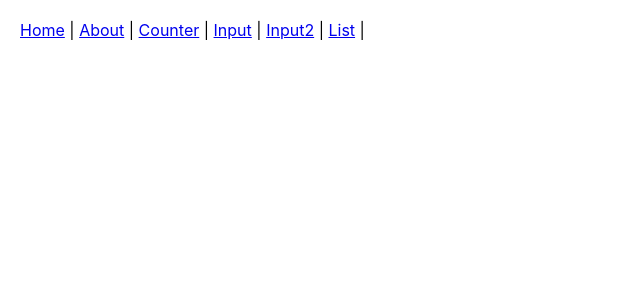
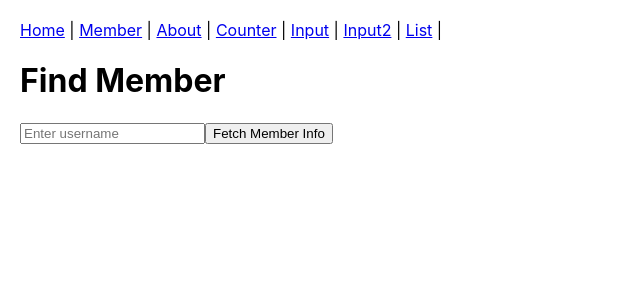
Before and after one commit to mmije0ng/React-CICD, a React (Create React App) app: page /member in a window 1280 px wide. Shown: the top 300 px of the page, without its empty margins (0-640 px from the left). Built offline with nearby package versions, Linux system fonts and the light colour scheme.

Commit message:
Feature: spring 프로젝트와의 api 연동

```diff
--- a/package.json
+++ b/package.json
@@ -6,6 +6,7 @@
     "@testing-library/jest-dom": "^5.17.0",
     "@testing-library/react": "^13.4.0",
     "@testing-library/user-event": "^13.5.0",
+    "axios": "^1.7.2",
     "react": "^18.3.1",
     "react-dom": "^18.3.1",
     "react-router-dom": "^6.24.0",
@@ -18,6 +19,9 @@
     "test": "react-scripts test",
     "eject": "react-scripts eject"
   },
+
+  "proxy": "http://localhost:8080",
+
   "eslintConfig": {
     "extends": [
       "react-app",
--- a/src/App.js
+++ b/src/App.js
@@ -6,12 +6,15 @@ import Counter from "./pages/Counter"
 import Input from "./pages/input"
 import Input2 from "./pages/input2"
 import UserList from "./pages/List"
+import MemberInfo from './components/MemberInfo';
+
 
 function App() {
   return (
     <div className="App">
       <nav>
         <Link to="/">Home</Link> | {" "}
+        <Link to="/member">Member</Link> | {" "}
         <Link to="/about">About</Link> | {" "}
         <Link to="/counter">Counter</Link> | {" "}
         <Link to="/input">Input</Link> | {" "}
@@ -22,6 +25,7 @@ function App() {
       {/* 매핑되는 컴포넌트 */}
       <Routes>
         <Route path="/" element={<Home />}></Route>
+        <Route path="/member" element={<MemberInfo />}></Route>
         <Route path="/about" element={<About />}></Route>
         <Route path="/counter" element={<Counter />}></Route>
         <Route path="/input" element={<Input />}></Route>
@@ -33,4 +37,12 @@ function App() {
   );
 }
 
+// const App = () => {
+//   return (
+//       <div>
+//           <MemberInfo />
+//       </div>
+//   );
+// };
+
 export default App;
--- /dev/null
+++ b/src/components/MemberInfo.js
@@ -0,0 +1,51 @@
+import React, { useState } from 'react';
+import axios from 'axios';
+
+const MemberInfo = () => {
+    const [userName, setUserName] = useState('');
+    const [memberData, setMemberData] = useState(null);
+    const [error, setError] = useState(null);
+
+    const handleInputChange = (event) => {
+        setUserName(event.target.value);
+    };
+
+    const fetchMemberData = async () => {
+        try {
+            const response = await axios.get('/api/member', {
+                params: { userName: userName }
+            });
+            setMemberData(response.data);
+            setError(null);
+        } catch (err) {
+            setError(err.response ? err.response.data : 'Error fetching data');
+            setMemberData(null);
+        }
+    };
+
+    return (
+        <div>
+            <h1>Find Member</h1>
+            <input
+                type="text"
+                value={userName}
+                onChange={handleInputChange}
+                placeholder="Enter username"
+            />
+            <button onClick={fetchMemberData}>Fetch Member Info</button>
+
+            {error && <p style={{ color: 'red' }}>{error}</p>}
+            {memberData && (
+                <div>
+                    <h2>Member Information</h2>
+                    <p><strong>Username:</strong> {memberData.user_name}</p>
+                    <p><strong>Nickname:</strong> {memberData.nick_name}</p>
+                    <p><strong>Age:</strong> {memberData.age}</p>
+                    <p><strong>Profile Image:</strong> {memberData.profile_image}</p>
+                </div>
+            )}
+        </div>
+    );
+};
+
+export default MemberInfo;
```
Also changed, not shown: 1 other file (tests, documents, lock files or other folders).
